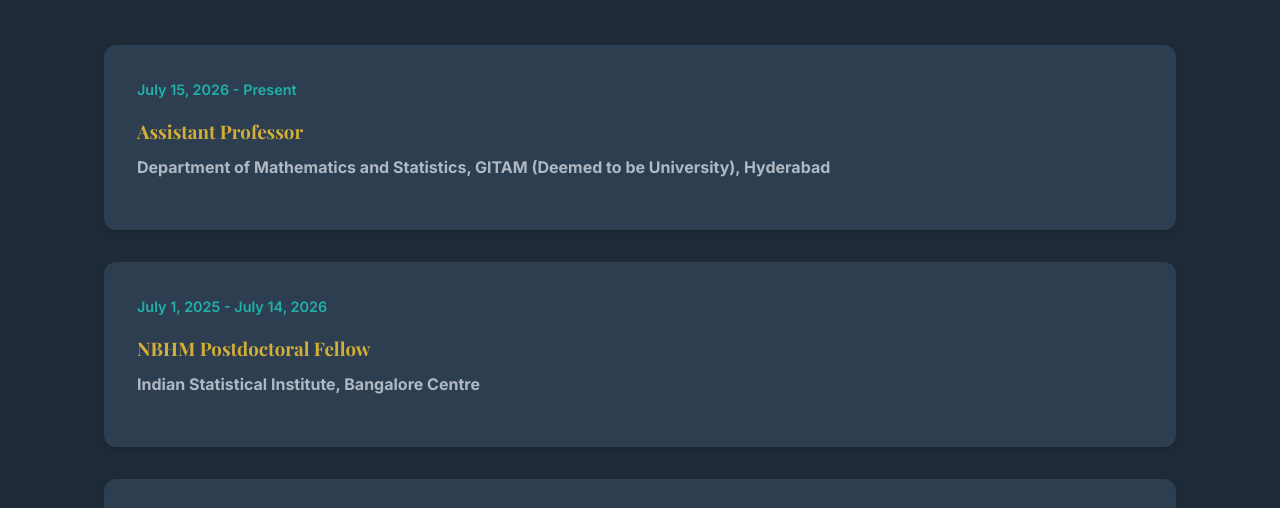
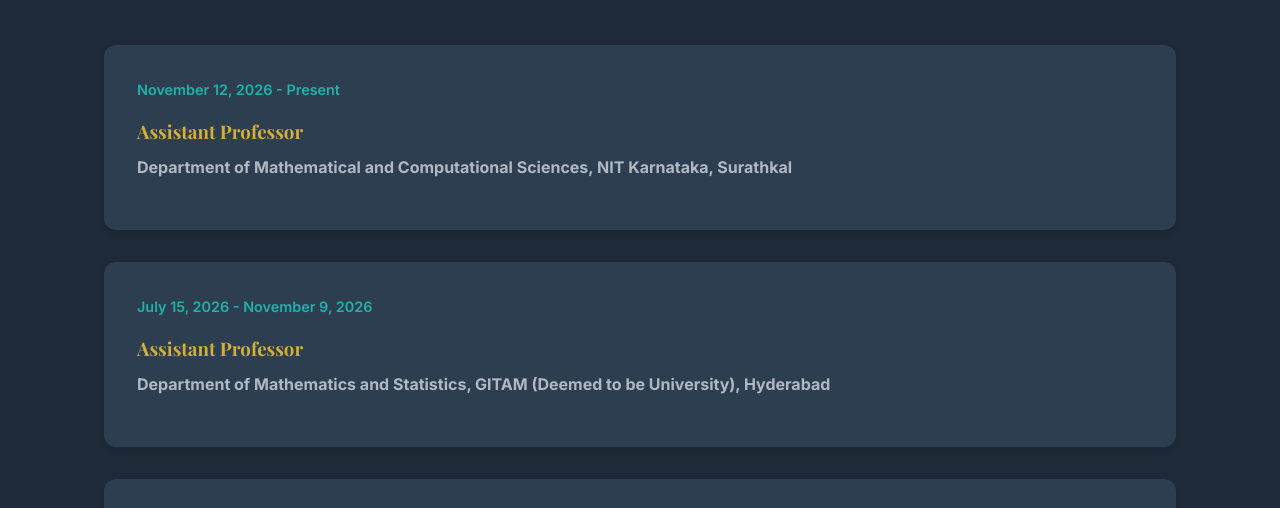
Before and after one commit to m-hassain/m-hassain.github.io, a plain HTML site: page academicprofile.html in a window 1280 px wide. Shown: the part 292-800 px from the top of the page. Drawn offline with nearby package versions, Linux system fonts and the light colour scheme.

Commit message:
Update academicprofile.html

```diff
--- a/academicprofile.html
+++ b/academicprofile.html
@@ -16,8 +16,13 @@
 
         <h2>Work Experience</h2>
         <div class="card-grid" style="margin-bottom: 3rem; grid-template-columns: 1fr;">
+            <div class="card">
+                <span class="date">November 12, 2026 - Present</span>
+                <h3>Assistant Professor</h3>
+                <p><strong>Department of Mathematical and Computational Sciences, NIT Karnataka, Surathkal</strong></p>
+            </div>
              <div class="card">
-                <span class="date">July 15, 2026 - Present</span>
+                <span class="date">July 15, 2026 - November 9, 2026</span>
                 <h3>Assistant Professor</h3>
                 <p><strong>Department of Mathematics and Statistics, GITAM (Deemed to be University), Hyderabad</strong></p>
             </div>
```
